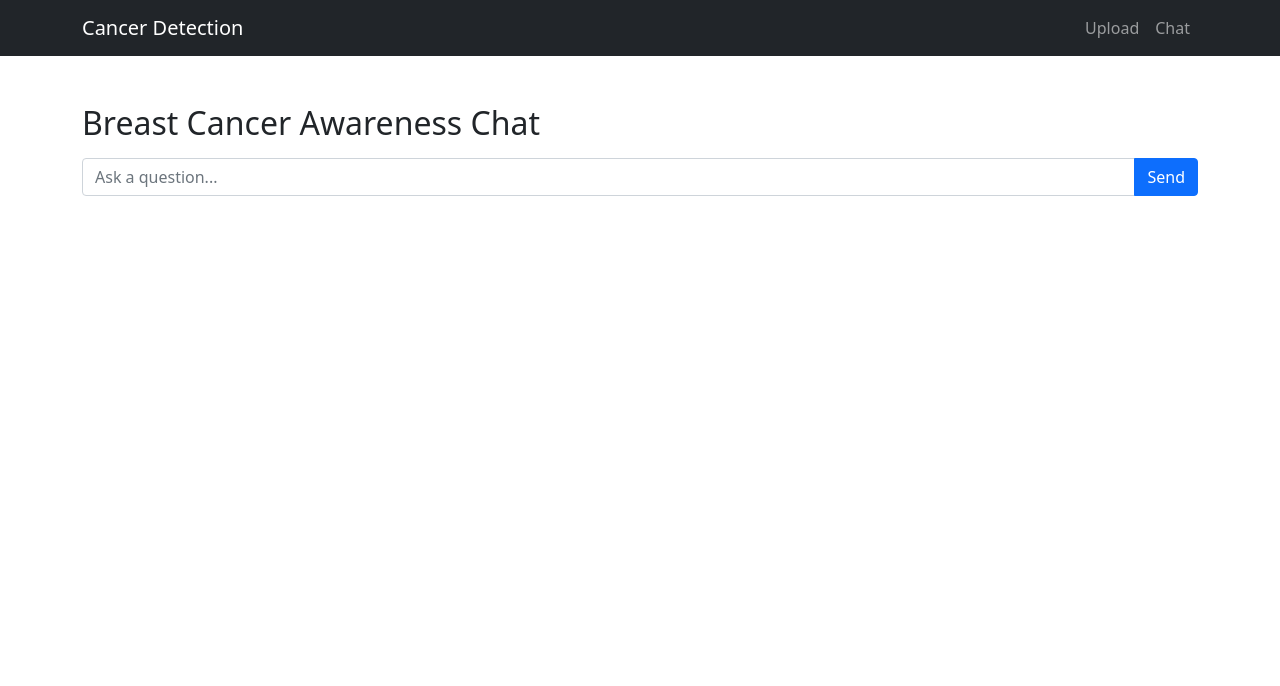
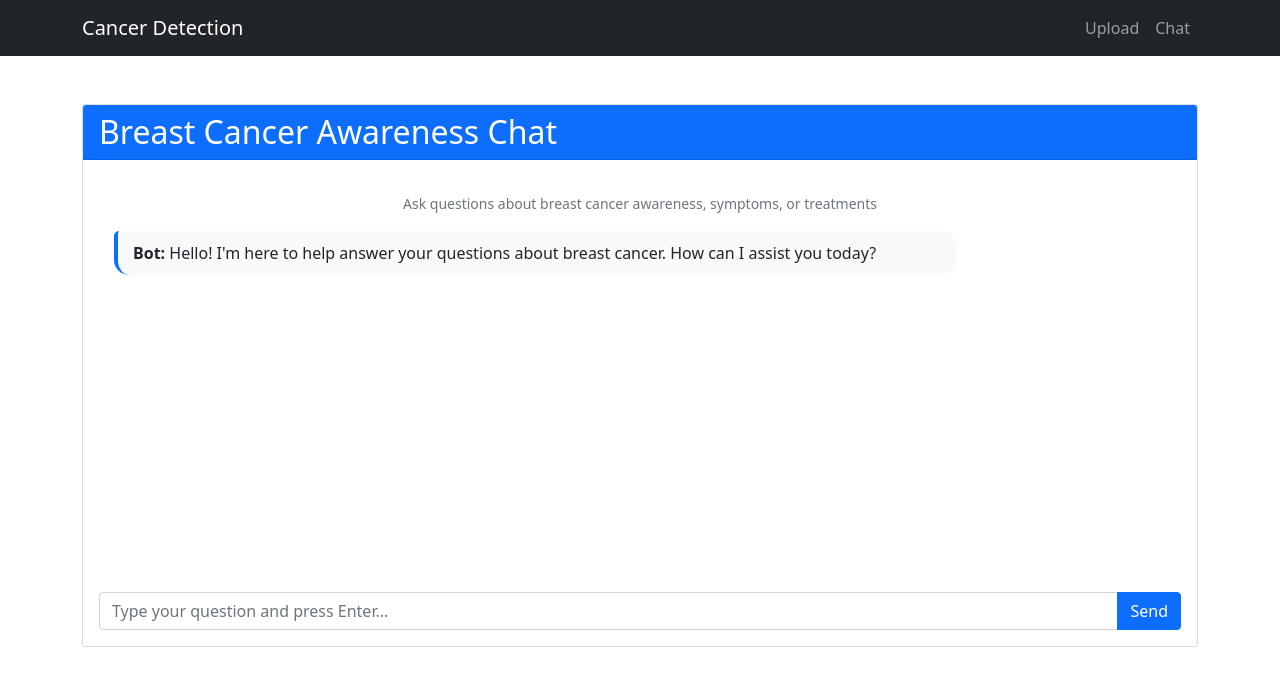
Before and after one commit to SHAKTHI84/SHABreast-Cancer-Detection, a Django app: page /chat/ in a window 1280 px wide. Shown: the top 686 px of the page. Run offline with Django 5.2, Linux system fonts and the light colour scheme.

Commit message:
change in UI

```diff
--- a/detection/templates/detection/chat.html
+++ b/detection/templates/detection/chat.html
@@ -2,17 +2,220 @@
 
 {% block content %}
 <div class="container mt-5">
-    <h2>Breast Cancer Awareness Chat</h2>
-    <div id="chat-messages" class="mb-3"></div>
-    <div class="input-group">
-        <input type="text" id="question" class="form-control" placeholder="Ask a question...">
-        <button onclick="sendMessage()" class="btn btn-primary">Send</button>
+    <div class="card">
+        <div class="card-header bg-primary text-white">
+            <h2 class="mb-0">Breast Cancer Awareness Chat</h2>
+        </div>
+        <div class="card-body">
+            <div id="chat-messages" class="mb-3" style="height: 400px; overflow-y: auto; padding: 15px;">
+                <div class="text-center text-muted mb-3">
+                    <small>Ask questions about breast cancer awareness, symptoms, or treatments</small>
+                </div>
+            </div>
+            <div class="input-group">
+                <input type="text" id="question" class="form-control"
+                       placeholder="Type your question and press Enter..."
+                       onkeypress="handleKeyPress(event)">
+                <button onclick="sendMessage()" id="send-btn" class="btn btn-primary">
+                    <span id="send-icon">Send</span>
+                    <span id="loading-icon" style="display: none;">
+                        <span class="spinner-border spinner-border-sm" role="status" aria-hidden="true"></span>
+                        Processing...
+                    </span>
+                </button>
+            </div>
+        </div>
     </div>
 </div>
 
+<style>
+.chat-message {
+    margin-bottom: 15px;
+    padding: 10px 15px;
+    border-radius: 15px;
+    max-width: 80%;
+}
+
+.user-message {
+    background-color: #e3f2fd;
+    margin-left: auto;
+    border-top-right-radius: 5px;
+}
+
+.bot-message {
+    background-color: #f5f5f5;
+    margin-right: auto;
+    border-top-left-radius: 5px;
+}
+
+#chat-messages::-webkit-scrollbar {
+    width: 5px;
+}
+
+#chat-messages::-webkit-scrollbar-track {
+    background: #f1f1f1;
+}
+
+#chat-messages::-webkit-scrollbar-thumb {
+    background: #888;
+    border-radius: 5px;
+}
+
+.typing-indicator {
+    background-color: #e6e6e6;
+    padding: 8px 16px;
+    border-radius: 15px;
+    display: inline-block;
+    margin-bottom: 15px;
+}
+
+.typing-animation {
+    display: inline-block;
+    animation: blink 1s infinite;
+}
+
+@keyframes blink {
+    50% { opacity: 0; }
+}
+
+.bot-message {
+    background-color: #f8f9fa;
+    border-left: 4px solid #0d6efd;
+    margin-right: auto;
+    border-top-left-radius: 5px;
+    max-width: 80%;
+    line-height: 1.5;
+}
+
+.user-message {
+    background-color: #e3f2fd;
+    border-right: 4px solid #0d6efd;
+    margin-left: auto;
+    border-top-right-radius: 5px;
+    max-width: 80%;
+}
+
+.bot-thinking {
+    display: flex;
+    align-items: center;
+    gap: 8px;
+    background: #f0f2f5;
+    padding: 12px 16px;
+    border-radius: 15px;
+    width: fit-content;
+    margin-bottom: 15px;
+}
+
+.dot-pulse {
+    position: relative;
+    width: 10px;
+    height: 10px;
+    border-radius: 50%;
+    background-color: #0d6efd;
+    animation: pulse 1.5s infinite;
+}
+
+.dot-pulse:nth-child(2) {
+    animation-delay: 0.2s;
+}
+
+.dot-pulse:nth-child(3) {
+    animation-delay: 0.4s;
+}
+
+@keyframes pulse {
+    0% {
+        transform: scale(0.8);
+        opacity: 0.5;
+    }
+    50% {
+        transform: scale(1.2);
+        opacity: 1;
+    }
+    100% {
+        transform: scale(0.8);
+        opacity: 0.5;
+    }
+}
+
+.message-enter {
+    opacity: 0;
+    transform: translateY(20px);
+    animation: slideIn 0.3s ease forwards;
+}
+
+@keyframes slideIn {
+    to {
+        opacity: 1;
+        transform: translateY(0);
+    }
+}
+</style>
+
 <script>
+function handleKeyPress(event) {
+    if (event.key === 'Enter') {
+        sendMessage();
+    }
+}
+
+// Update the addMessage function to include animation
+function addMessage(content, isUser) {
+    const messages = document.getElementById('chat-messages');
+    const messageDiv = document.createElement('div');
+    messageDiv.className = `chat-message ${isUser ? 'user-message' : 'bot-message'} message-enter`;
+    messageDiv.innerHTML = content;
+    messages.appendChild(messageDiv);
+    messages.scrollTop = messages.scrollHeight;
+}
+
+function setLoading(loading) {
+    const sendIcon = document.getElementById('send-icon');
+    const loadingIcon = document.getElementById('loading-icon');
+    const sendBtn = document.getElementById('send-btn');
+    const questionInput = document.getElementById('question');
+
+    sendIcon.style.display = loading ? 'none' : 'inline';
+    loadingIcon.style.display = loading ? 'inline' : 'none';
+    sendBtn.disabled = loading;
+    questionInput.disabled = loading;
+}
+
+// Update the addTypingIndicator function
+function addTypingIndicator() {
+    const messages = document.getElementById('chat-messages');
+    const thinkingDiv = document.createElement('div');
+    thinkingDiv.className = 'bot-thinking';
+    thinkingDiv.id = 'typing-indicator';
+
+    // Create dots
+    for (let i = 0; i < 3; i++) {
+        const dot = document.createElement('div');
+        dot.className = 'dot-pulse';
+        thinkingDiv.appendChild(dot);
+    }
+
+    messages.appendChild(thinkingDiv);
+    messages.scrollTop = messages.scrollHeight;
+}
+
+function removeTypingIndicator() {
+    const typingDiv = document.getElementById('typing-indicator');
+    if (typingDiv) {
+        typingDiv.remove();
+    }
+}
+
 function sendMessage() {
-    const question = document.getElementById('question').value;
+    const questionInput = document.getElementById('question');
+    const question = questionInput.value.trim();
+
+    if (!question) return;
+
+    addMessage(`<strong>You:</strong> ${question}`, true);
+    setLoading(true);
+    addTypingIndicator();
+
     fetch('/chat/', {
         method: 'POST',
         headers: {
@@ -23,11 +226,22 @@ function sendMessage() {
     })
     .then(response => response.json())
     .then(data => {
-        const messages = document.getElementById('chat-messages');
-        messages.innerHTML += `<p><strong>You:</strong> ${question}</p>`;
-        messages.innerHTML += `<p><strong>Bot:</strong> ${data.response}</p>`;
-        document.getElementById('question').value = '';
+        removeTypingIndicator();
+        addMessage(`<strong>Bot:</strong> ${data.response}`, false);
+        questionInput.value = '';
+    })
+    .catch(error => {
+        removeTypingIndicator();
+        addMessage(`<strong>Error:</strong> Failed to get response. Please try again.`, false);
+    })
+    .finally(() => {
+        setLoading(false);
     });
 }
+
+// Add initial greeting
+document.addEventListener('DOMContentLoaded', function() {
+    addMessage("<strong>Bot:</strong> Hello! I'm here to help answer your questions about breast cancer. How can I assist you today?", false);
+});
 </script>
 {% endblock %}
--- a/detection/views.py
+++ b/detection/views.py
@@ -144,19 +144,36 @@ def analyze_image(image_path):
 
 def get_chatbot_response(question):
     try:
-        message = HumanMessage(content=[{
+        # Create system message for context
+        system_message = HumanMessage(content=[{
             "type": "text",
-            "text": f"""You are a breast cancer awareness chatbot.
-            Only answer questions related to breast cancer.
-
-            Question: {question}"""
+            "text": """You are a specialized breast cancer awareness chatbot.
+            Only provide accurate, medical information about breast cancer topics including:
+            - Early detection and screening
+            - Signs and symptoms
+            - Risk factors and prevention
+            - Treatment options
+            - Support resources
+            Keep responses concise and factual."""
         }])
 
-        response = llm.invoke([message])
-        return output_parser.invoke(response)
+        # Create user question message
+        user_message = HumanMessage(content=[{
+            "type": "text",
+            "text": question
+        }])
+
+        # Get response from LLM
+        response = llm.invoke([system_message, user_message])
+
+        # Extract content from AIMessage
+        if hasattr(response, 'content'):
+            return response.content
+        return str(response)
+
     except Exception as e:
         logger.error(f"Chat error: {str(e)}")
-        return f"Error: {str(e)}"
+        return "I apologize, but I encountered an error. Please try asking your question again."
 
 def extract_probability(text):
     """Extract probability from model response text"""
```
Also changed, not shown: db.sqlite3.
